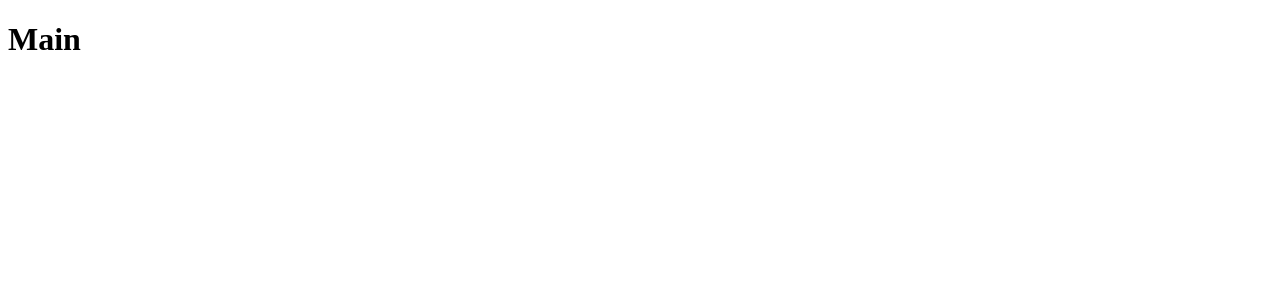
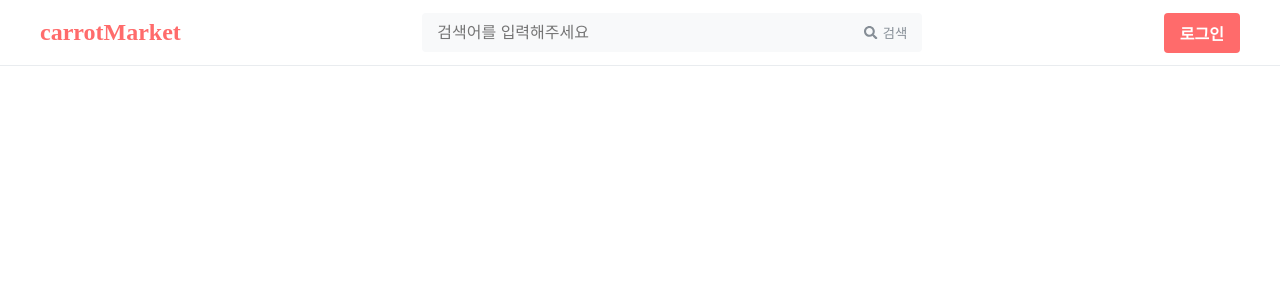
Before and after one commit to J1sooo/Chat888, a React (Vite) app in the folder front/: page / in a window 1280 px wide. Shown: the top 300 px of the page. Built offline with nearby package versions, Linux system fonts and the light colour scheme.

Commit message:
feat: post 관리 기본 작업

```diff
--- a/front/src/page/Navibar.jsx
+++ b/front/src/page/Navibar.jsx
@@ -1,11 +1,115 @@
+import React from 'react';
+import { Link } from 'react-router-dom';
+import { FaSearch } from 'react-icons/fa';
 
 function Navibar() {
+    const styles = {
+        navbar: {
+            width: '100%',
+            height: '65px',
+            backgroundColor: 'white',
+            borderBottom: '1px solid #e9ecef',
+            position: 'fixed',
+            top: 0,
+            left: 0,
+            zIndex: 1000
+        },
+        container: {
+            maxWidth: '1200px',
+            height: '100%',
+            margin: '0 auto',
+            padding: '0 20px',
+            display: 'flex',
+            alignItems: 'center',
+            justifyContent: 'space-between'
+        },
+        logo: {
+            fontSize: '24px',
+            fontWeight: 'bold',
+            color: '#ff6b6b',
+            textDecoration: 'none',
+            flexShrink: 0
+        },
+        searchContainer: {
+            flex: 1,
+            maxWidth: '500px',
+            margin: '0 20px'
+        },
+        searchForm: {
+            display: 'flex',
+            alignItems: 'center',
+            backgroundColor: '#f8f9fa',
+            borderRadius: '4px',
+            overflow: 'hidden'
+        },
+        searchInput: {
+            flex: 1,
+            padding: '10px 15px',
+            border: 'none',
+            background: 'transparent',
+            fontSize: '16px',
+            outline: 'none'
+        },
+        searchButton: {
+            display: 'flex',
+            alignItems: 'center',
+            padding: '10px 15px',
+            background: 'none',
+            border: 'none',
+            cursor: 'pointer',
+            color: '#868e96'
+        },
+        searchIcon: {
+            marginRight: '5px'
+        },
+        navButtons: {
+            display: 'flex',
+            alignItems: 'center'
+        },
+        loginButton: {
+            padding: '8px 16px',
+            backgroundColor: '#ff6b6b',
+            color: 'white',
+            border: 'none',
+            borderRadius: '4px',
+            textDecoration: 'none',
+            fontWeight: 600,
+            cursor: 'pointer'
+        }
+    };
 
     return (
-        <div>
+        <nav style={styles.navbar}>
+            <div style={styles.container}>
+                {/* 왼쪽: 로고 */}
+                <Link to="/" style={styles.logo}>
+                    carrotMarket
+                </Link>
 
-        </div>
-    )
+                {/* 가운데: 검색 폼 */}
+                <div style={styles.searchContainer}>
+                    <div style={styles.searchForm}>
+                        <input
+                            type="text"
+                            placeholder="검색어를 입력해주세요"
+                            style={styles.searchInput}
+                        />
+                        <button style={styles.searchButton}>
+                            <FaSearch style={styles.searchIcon} />
+                            <span>검색</span>
+                        </button>
+                    </div>
+                </div>
+
+                {/* 오른쪽: 로그인 버튼 */}
+                <div style={styles.navButtons}>
+                    <Link to="/login" style={styles.loginButton}>
+                        로그인
+                    </Link>
+                </div>
+            </div>
+        </nav>
+    );
 }
 
-export default Navibar
+export default Navibar;
```
